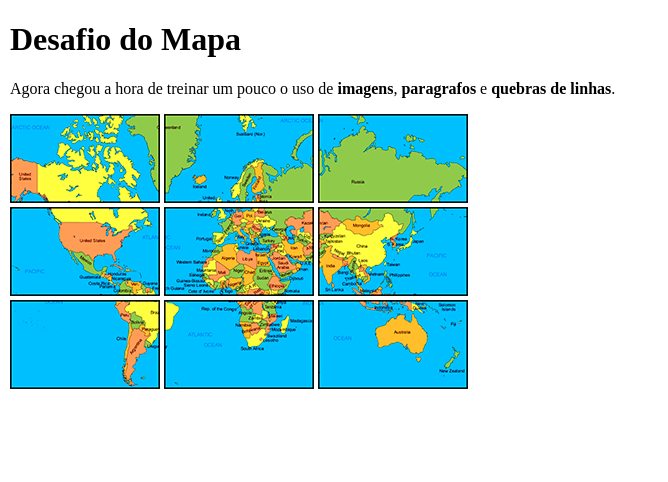
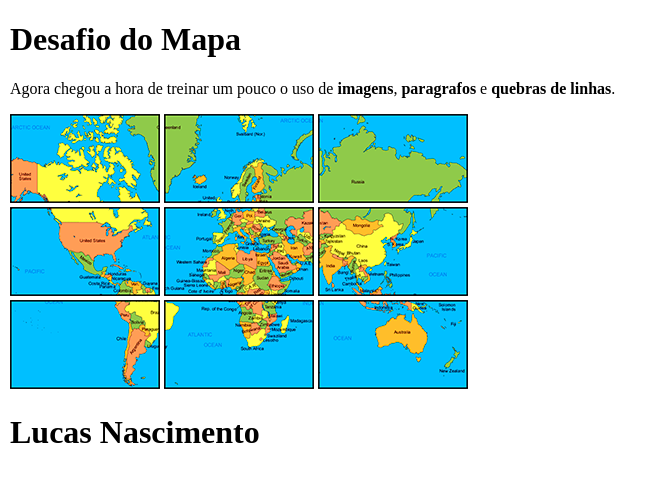
Before and after one commit to Lucas-Nascimento1809/Mapa, a plain HTML site: page index.html in a window 1280 px wide. Shown: the whole page, without its empty margins (0-668 px from the left). Drawn offline with Linux system fonts and the light colour scheme.

Commit message:
nome
Signed-off-by: Lucas Vini Nascimento <lucas.nascimento1@live.com>

```diff
--- a/index.html
+++ b/index.html
@@ -20,5 +20,7 @@
   <img src="img/mapa06.png" alt="mapa06">
   <img src="img/mapa02.png" alt="mapa02">
   <img src="img/mapa04.png" alt="mapa04">
+
+  <h1>Lucas Nascimento</h1>
 </body>
 </html>
```
